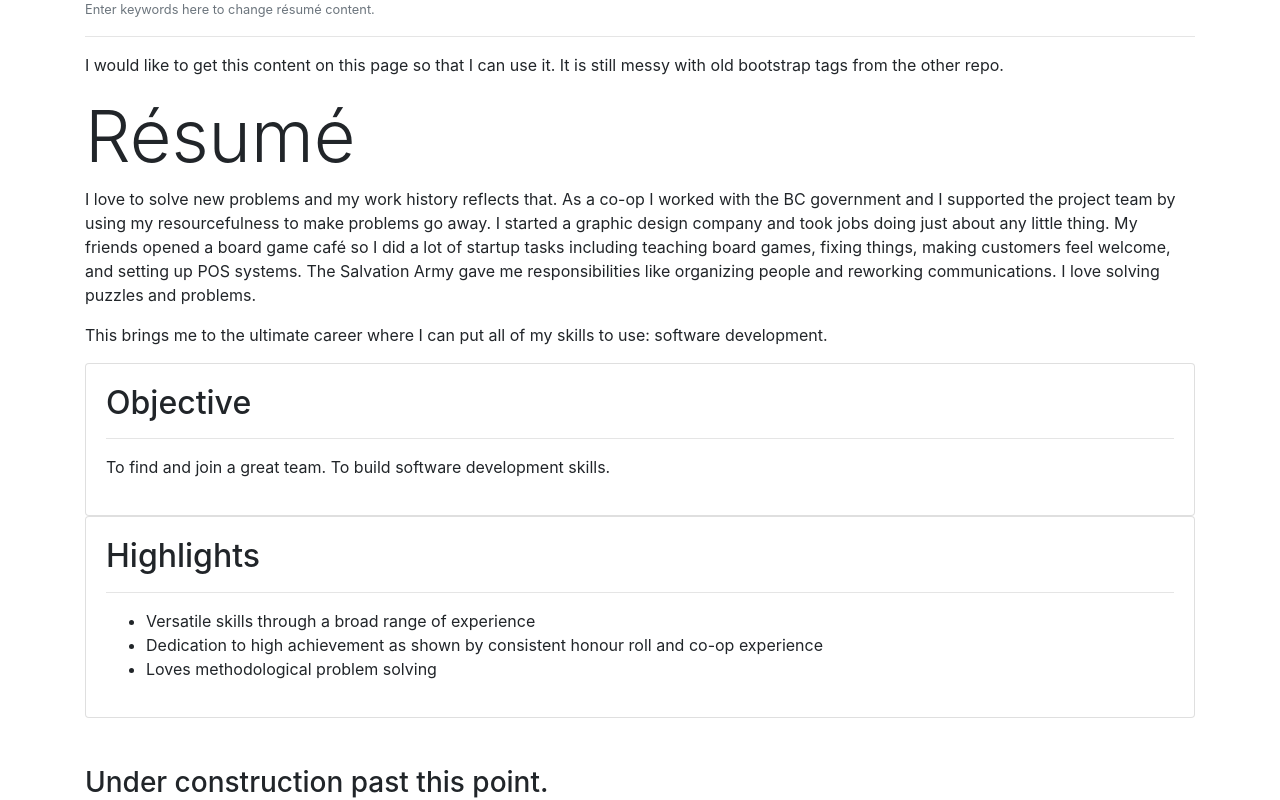
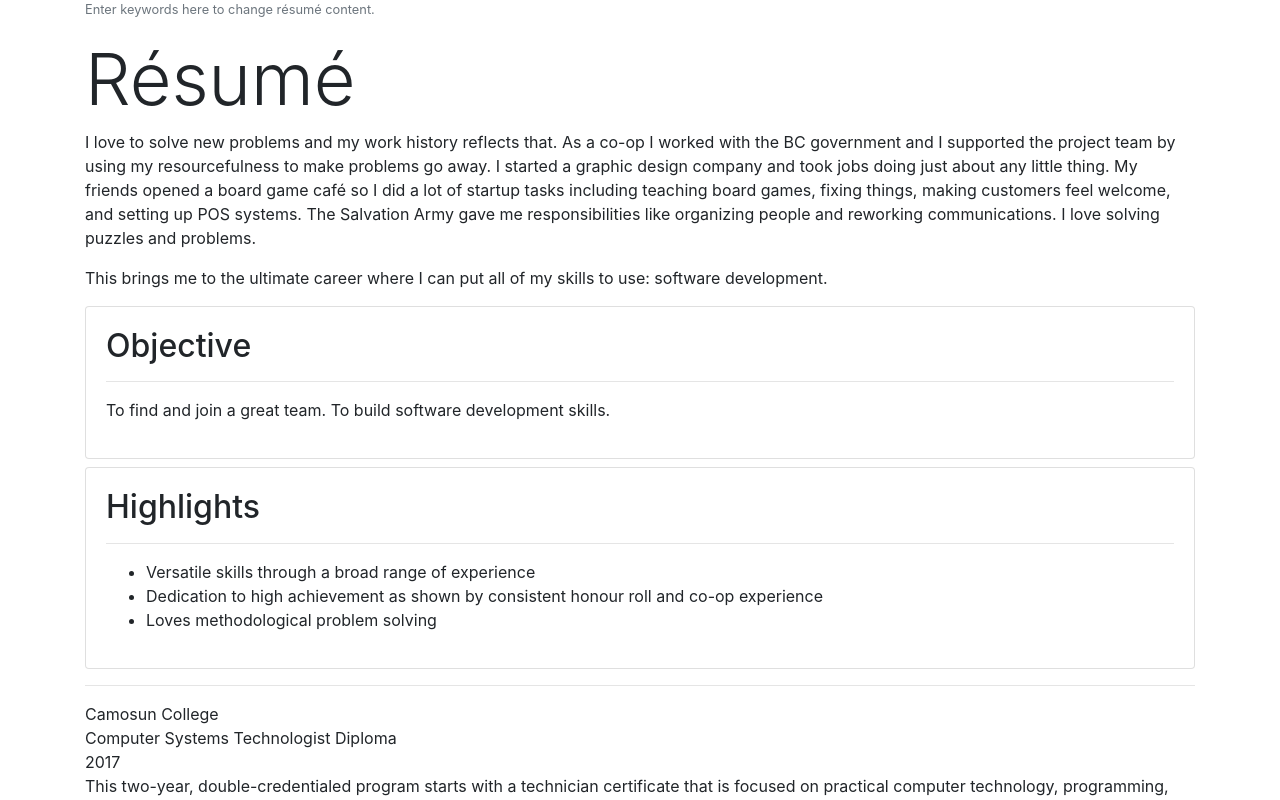
Before and after one commit to LayCraft/portfolio, an Angular app: page / in a window 1280 px wide. Shown: the part 560-1360 px from the top of the page. Built offline with nearby package versions, Linux system fonts and the light colour scheme.

Commit message:
simplify structure by moving components into parent resume component

```diff
--- a/src/app/app.component.html
+++ b/src/app/app.component.html
@@ -2,10 +2,10 @@
 
 <div class="jumbotron">
   <div class="row">
-    <div class="col">
-      <h1 class="display-3">Curtis LayCraft</h1>
-      <p>Curtis is currently working on a manufacturing team at Schneider Electric in Victoria BC using his analytical skills, applied communication skills, and technical prowess.</p>
-    </div>
+	<div class="col">
+	  <h1 class="display-3">Curtis LayCraft</h1>
+	  <p>Curtis is currently working on a manufacturing team at Schneider Electric in Victoria BC using his analytical skills, applied communication skills, and technical prowess.</p>
+	</div>
   </div>
 </div>
 <div class='container'>
@@ -14,58 +14,12 @@
       {{title}}
       <p>This is a playground right now. Eventually I hope that it becomes a replacement for the Heroku app. There is a lot of work to do here because I am going to learn some manual style techniques instead of going straight for Bootstrap. Although this looks so terrible I'm going to go for a quick bootstrap job initially. It still looks bad but is better than nothing.</p>
 
-
-      <div class="form-group">
-        <label for="keywordInput">Keywords</label>
-        <input type="text" class="form-control" id="keywordInput" aria-describedby="keywordHelp" placeholder="devops, database, etc…">
-        <small id="keywordHelp" class="form-text text-muted">Enter keywords here to change résumé content.</small>
-      </div>
-
+      <app-resume-builder></app-resume-builder>
       <hr>
-      <p>I would like to get this content on this page so that I can use it. It is still messy with old bootstrap tags from the other repo.</p>
-      <div>
-
-          <h1 class="display-3">Résumé</h1>
-          <p>
-            I love to solve new problems and my work history reflects that. As a co-op I worked with the BC government and I supported the project team by using my resourcefulness to make problems go away. I started a graphic design company and took jobs doing just about any little thing. My friends opened a board game café so I did a lot of startup tasks including teaching board games, fixing things, making customers feel welcome, and setting up POS systems. The Salvation Army gave me responsibilities like organizing people and reworking communications. I love solving puzzles and problems.
-          </p>
-          <p>
-            This brings me to the ultimate career where I can put all of my skills to use: software development.
-          </p>
-
-      </div>
-      <div>
-        <div class="card">
-          <div class="card-body">
-            <h2>Objective</h2>
-            <hr>
-            <p>To find and join a great team. To build software development skills.</p>
-          </div>
-        </div>
-      </div>
-      <div>
-        <div class="card">
-          <div class="card-body">
-            <h2>Highlights</h2>
-            <hr>
-            <ul>
-              <li>Versatile skills through a broad range of experience</li>
-              <li>Dedication to high achievement as shown by consistent honour roll and co-op experience</li>
-              <li>Loves methodological problem solving</li>
-            </ul>
-          </div>
-        </div>
-      </div>
-
-      <h3 class="mt-5">Under construction past this point.</h3>
 
       <app-education-list></app-education-list>
+      <app-job-list></app-job-list>
+
     </div>
   </div>
-  <div class="row">
-    <div class="col">
-      <app-job-list></app-job-list>
-    </div>
-
-  </div>
 </div>
--- a/src/app/app.module.ts
+++ b/src/app/app.module.ts
@@ -5,6 +5,7 @@ import { AppComponent } from './app.component';
 import { JobListComponent } from './job-list/job-list.component';
 import { EducationListComponent } from './education-list/education-list.component';
 import { TopNavBarComponent } from './top-nav-bar/top-nav-bar.component';
+import { ResumeBuilderComponent } from './resume-builder/resume-builder.component';
 
 @NgModule({
   declarations: [
@@ -12,6 +13,7 @@ import { TopNavBarComponent } from './top-nav-bar/top-nav-bar.component';
     JobListComponent,
     EducationListComponent,
     TopNavBarComponent,
+    ResumeBuilderComponent,
   ],
   imports: [
     BrowserModule
--- /dev/null
+++ b/src/app/resume-builder/resume-builder.component.html
@@ -0,0 +1,32 @@
+<div class="form-group">
+  <label for="keywordInput">Keywords</label>
+  <input type="text" class="form-control" id="keywordInput" aria-describedby="keywordHelp" placeholder="devops, database, etc…">
+  <small id="keywordHelp" class="form-text text-muted">Enter keywords here to change résumé content.</small>
+</div>
+
+<h1 class="display-3">Résumé</h1>
+<p>
+I love to solve new problems and my work history reflects that. As a co-op I worked with the BC government and I supported the project team by using my resourcefulness to make problems go away. I started a graphic design company and took jobs doing just about any little thing. My friends opened a board game café so I did a lot of startup tasks including teaching board games, fixing things, making customers feel welcome, and setting up POS systems. The Salvation Army gave me responsibilities like organizing people and reworking communications. I love solving puzzles and problems.
+</p>
+<p>
+This brings me to the ultimate career where I can put all of my skills to use: software development.
+</p>
+
+<div class="card">
+	<div class="card-body">
+		<h2>Objective</h2>
+		<hr>
+		<p>To find and join a great team. To build software development skills.</p>
+	</div>
+</div>
+<div class="card mt-2">
+	<div class="card-body">
+		<h2>Highlights</h2>
+		<hr>
+		<ul>
+			<li>Versatile skills through a broad range of experience</li>
+			<li>Dedication to high achievement as shown by consistent honour roll and co-op experience</li>
+			<li>Loves methodological problem solving</li>
+		</ul>
+	</div>
+</div>
--- /dev/null
+++ b/src/app/resume-builder/resume-builder.component.ts
@@ -0,0 +1,15 @@
+import { Component, OnInit } from '@angular/core';
+
+@Component({
+  selector: 'app-resume-builder',
+  templateUrl: './resume-builder.component.html',
+  styleUrls: ['./resume-builder.component.css']
+})
+export class ResumeBuilderComponent implements OnInit {
+
+  constructor() { }
+
+  ngOnInit() {
+  }
+
+}
```
Also changed, not shown: src/app/resume-builder/resume-builder.component.css (added), 1 other file (tests, documents, lock files or other folders).
